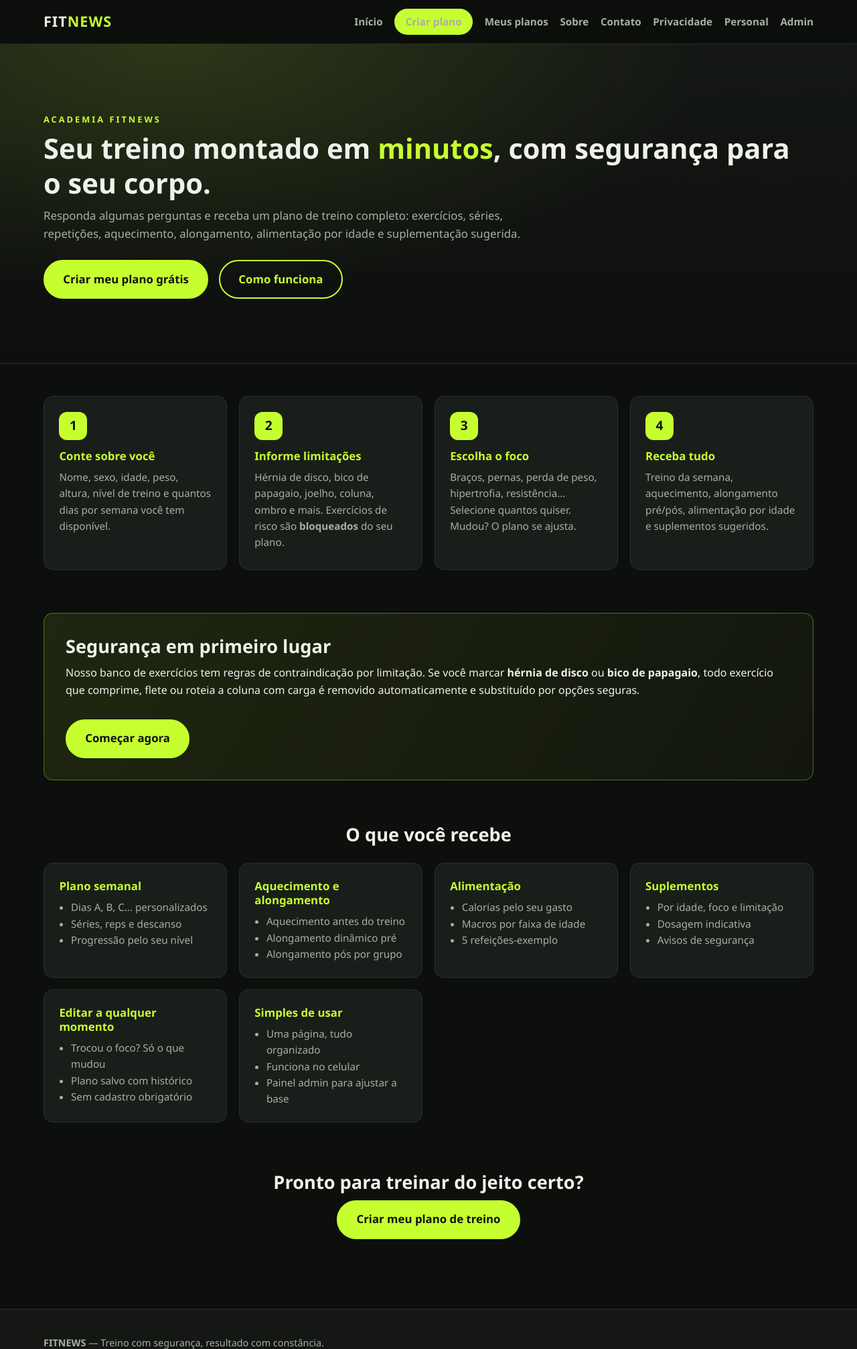
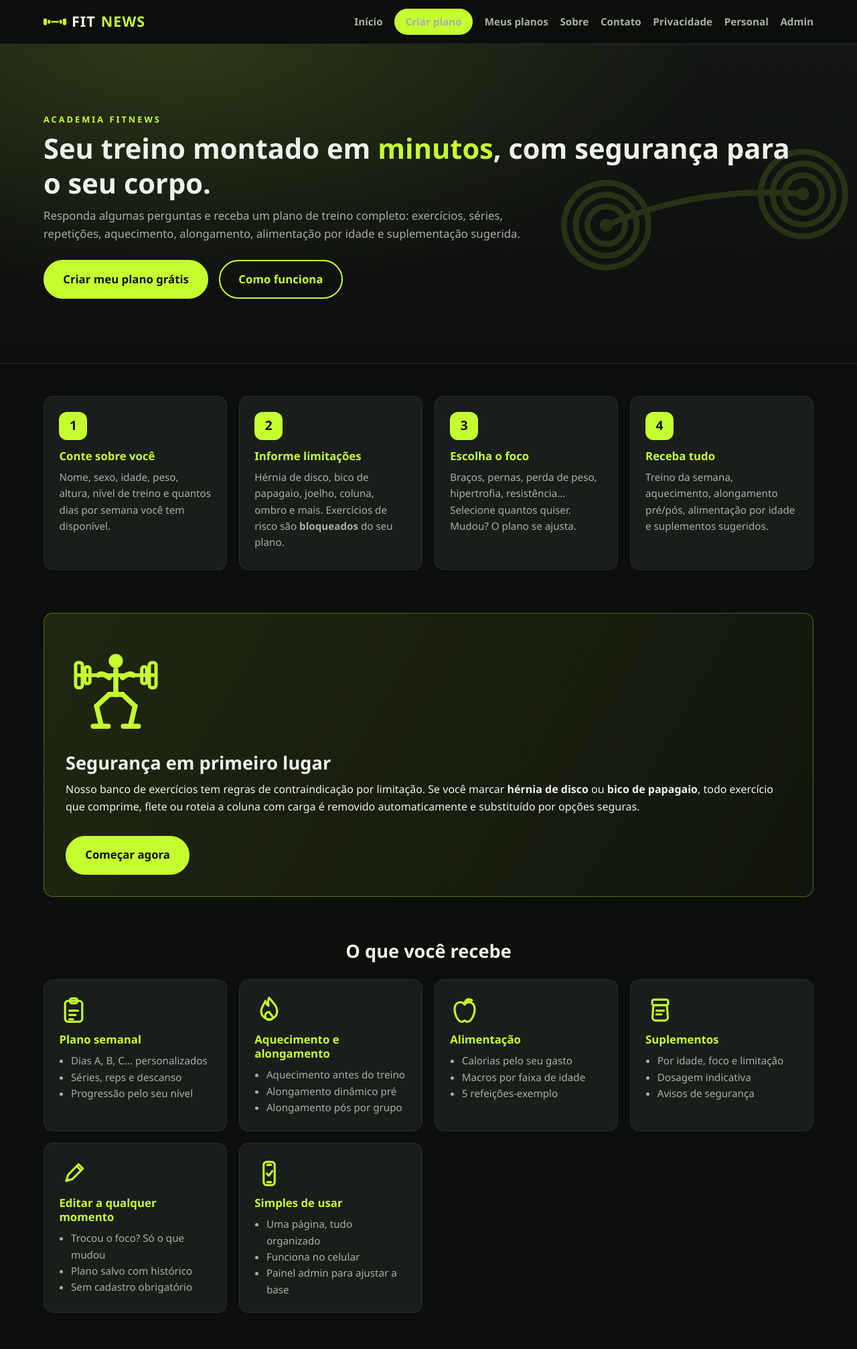
Before and after one commit to luizaugusto2006/fitnews, a Flask app: page / in a window 1280 px wide. Shown: the top 2014 px of the page at 67% size. Run offline with Flask 3, Linux system fonts and the light colour scheme.

Commit message:
Visual: SVGs de academia (barra, agachamento, icones), imagens enviadas, favicon e logo com halteres

```diff
--- a/static/css/style.css
+++ b/static/css/style.css
@@ -297,9 +297,54 @@ input[readonly] { color: var(--acento); font-weight: 700; }
 .disclaimer { font-size: .8rem !important; opacity: .8; }
 .cop { font-size: .8rem !important; opacity: .6; }
 
+/* ---------- imagens e ornamentos ---------- */
+.logo { display: flex; align-items: center; gap: .5rem; }
+.logo-ico { width: 34px; height: 17px; color: var(--acento); flex: 0 0 auto; }
+
+.hero { position: relative; overflow: hidden; }
+.hero > .container { position: relative; z-index: 1; }
+.hero-marca {
+  position: absolute; right: -4%; top: 50%; width: min(560px, 44vw);
+  transform: translateY(-50%) rotate(-9deg); opacity: .13;
+  pointer-events: none; user-select: none;
+}
+
+.seg-fig { width: 150px; flex: 0 0 auto; align-self: center; }
+
+.ico-card { display: block; width: 44px; height: 44px; margin-bottom: .7rem; }
+
+.fig-branca {
+  margin: 0; background: #fff; padding: 10px; border-radius: 18px;
+  box-shadow: 0 14px 34px rgba(0,0,0,.4); display: block;
+}
+.fig-branca img { display: block; width: 100%; height: auto; border-radius: 10px; }
+
+.sobre-topo {
+  display: grid; grid-template-columns: 1.5fr .9fr; gap: 2rem;
+  align-items: center; margin-bottom: 1.8rem;
+}
+.sobre-fig { max-width: 320px; justify-self: end; }
+
+.cabecalho-form { display: flex; gap: 1.6rem; align-items: center; justify-content: space-between; }
+.tile-topo { width: 160px; flex: 0 0 auto; }
+
+.plano-topo { position: relative; }
+.plano-topo > div, .plano-acoes { position: relative; z-index: 1; }
+.marca-plano {
+  position: absolute; right: 0; top: -6px; width: 240px; opacity: .1;
+  pointer-events: none; user-select: none;
+}
+
+.vazio-fig {
+  width: 150px; border-radius: 16px; border: 1px solid #fff;
+  box-shadow: 0 12px 28px rgba(0,0,0,.35); margin-bottom: 1.1rem;
+}
+.vazio p { margin-bottom: 1rem; }
+
 /* ---------- impressao ---------- */
 @media print {
-  .topo, .rodape, .abas, .plano-acoes, .acoes, .evitados { display: none !important; }
+  .topo, .rodape, .abas, .plano-acoes, .acoes, .evitados,
+  .marca-plano, .hero-marca { display: none !important; }
   body { background: #fff; color: #000; }
   .painel { display: block !important; page-break-inside: avoid; }
   .card, .dia, .bloco, .along-card { border: 1px solid #999; background: #fff; color: #000; }
@@ -432,4 +477,12 @@ input[readonly] { color: var(--acento); font-weight: 700; }
   .evitados { padding: .9rem 1rem; }
   .pagina-form, .pagina-plano { padding: 1.6rem 0 3rem; }
   h1 { font-size: 1.6rem; }
+
+  /* --- imagens e ornamentos no celular --- */
+  .hero-marca { width: 78vw; right: -24vw; opacity: .09; }
+  .seg-fig, .tile-topo, .marca-plano { display: none; }
+  .sobre-topo { grid-template-columns: 1fr; gap: 1.3rem; }
+  .sobre-fig { justify-self: center; max-width: 270px; }
+  .ico-card { width: 40px; height: 40px; }
+  .vazio-fig { width: 130px; }
 }
--- a/templates/base.html
+++ b/templates/base.html
@@ -10,12 +10,13 @@
   <meta name="apple-mobile-web-app-title" content="FitNews">
   <title>{% block title %}FitNews — Academia{% endblock %}</title>
   <meta name="description" content="FitNews: treinos personalizados com segurança, alimentação por idade e suplementação sugerida.">
+  <link rel="icon" type="image/svg+xml" href="{{ url_for('static', filename='img/favicon.svg') }}">
   <link rel="stylesheet" href="{{ url_for('static', filename='css/style.css') }}">
 </head>
 <body>
 <header class="topo">
   <div class="container topo-inner">
-    <a href="{{ url_for('index') }}" class="logo">FIT<span>NEWS</span></a>
+    <a href="{{ url_for('index') }}" class="logo"><svg class="logo-ico" viewBox="0 0 40 20" aria-hidden="true"><g fill="currentColor"><rect x="0" y="4" width="6" height="12" rx="2.5"/><rect x="7.5" y="6.5" width="4.5" height="7" rx="2"/><rect x="13" y="8.5" width="14" height="3" rx="1.5"/><rect x="28" y="6.5" width="4.5" height="7" rx="2"/><rect x="34" y="4" width="6" height="12" rx="2.5"/></g></svg>FIT<span>NEWS</span></a>
     <button class="menu-btn" id="menuBtn" aria-label="Abrir menu" aria-expanded="false" aria-controls="menuPrincipal">☰</button>
     <nav class="menu" id="menuPrincipal">
       <a href="{{ url_for('index') }}">Início</a>
--- a/templates/index.html
+++ b/templates/index.html
@@ -2,6 +2,7 @@
 {% block title %}FitNews — Academia de Musculação{% endblock %}
 {% block content %}
 <section class="hero">
+  <img class="hero-marca" src="{{ url_for('static', filename='img/barra.svg') }}" alt="" aria-hidden="true">
   <div class="container">
     <p class="selo">ACADEMIA FITNEWS</p>
     <h1>Seu treino montado em <span class="destaque">minutos</span>, com segurança para o seu corpo.</h1>
@@ -40,6 +41,7 @@
 
 <section class="container secoes">
   <div class="caixa-destaque">
+    <img class="seg-fig" src="{{ url_for('static', filename='img/agachamento.svg') }}" alt="" aria-hidden="true">
     <div>
       <h2>Segurança em primeiro lugar</h2>
       <p>Nosso banco de exercícios tem regras de contraindicação por limitação. Se você marcar <strong>hérnia de disco</strong> ou <strong>bico de papagaio</strong>, todo exercício que comprime, flete ou roteia a coluna com carga é removido automaticamente e substituído por opções seguras.</p>
@@ -51,12 +53,12 @@
 <section class="container secoes">
   <h2 class="titulo-secao">O que você recebe</h2>
   <div class="grade grade-3">
-    <div class="card card-lista"><h3>Plano semanal</h3><ul><li>Dias A, B, C... personalizados</li><li>Séries, reps e descanso</li><li>Progressão pelo seu nível</li></ul></div>
-    <div class="card card-lista"><h3>Aquecimento e alongamento</h3><ul><li>Aquecimento antes do treino</li><li>Alongamento dinâmico pré</li><li>Alongamento pós por grupo</li></ul></div>
-    <div class="card card-lista"><h3>Alimentação</h3><ul><li>Calorias pelo seu gasto</li><li>Macros por faixa de idade</li><li>5 refeições-exemplo</li></ul></div>
-    <div class="card card-lista"><h3>Suplementos</h3><ul><li>Por idade, foco e limitação</li><li>Dosagem indicativa</li><li>Avisos de segurança</li></ul></div>
-    <div class="card card-lista"><h3>Editar a qualquer momento</h3><ul><li>Trocou o foco? Só o que mudou</li><li>Plano salvo com histórico</li><li>Sem cadastro obrigatório</li></ul></div>
-    <div class="card card-lista"><h3>Simples de usar</h3><ul><li>Uma página, tudo organizado</li><li>Funciona no celular</li><li>Painel admin para ajustar a base</li></ul></div>
+    <div class="card card-lista"><img class="ico-card" src="{{ url_for('static', filename='img/icone-treino.svg') }}" alt="" aria-hidden="true"><h3>Plano semanal</h3><ul><li>Dias A, B, C... personalizados</li><li>Séries, reps e descanso</li><li>Progressão pelo seu nível</li></ul></div>
+    <div class="card card-lista"><img class="ico-card" src="{{ url_for('static', filename='img/icone-aquecimento.svg') }}" alt="" aria-hidden="true"><h3>Aquecimento e alongamento</h3><ul><li>Aquecimento antes do treino</li><li>Alongamento dinâmico pré</li><li>Alongamento pós por grupo</li></ul></div>
+    <div class="card card-lista"><img class="ico-card" src="{{ url_for('static', filename='img/icone-maca.svg') }}" alt="" aria-hidden="true"><h3>Alimentação</h3><ul><li>Calorias pelo seu gasto</li><li>Macros por faixa de idade</li><li>5 refeições-exemplo</li></ul></div>
+    <div class="card card-lista"><img class="ico-card" src="{{ url_for('static', filename='img/icone-suplemento.svg') }}" alt="" aria-hidden="true"><h3>Suplementos</h3><ul><li>Por idade, foco e limitação</li><li>Dosagem indicativa</li><li>Avisos de segurança</li></ul></div>
+    <div class="card card-lista"><img class="ico-card" src="{{ url_for('static', filename='img/icone-editar.svg') }}" alt="" aria-hidden="true"><h3>Editar a qualquer momento</h3><ul><li>Trocou o foco? Só o que mudou</li><li>Plano salvo com histórico</li><li>Sem cadastro obrigatório</li></ul></div>
+    <div class="card card-lista"><img class="ico-card" src="{{ url_for('static', filename='img/icone-celular.svg') }}" alt="" aria-hidden="true"><h3>Simples de usar</h3><ul><li>Uma página, tudo organizado</li><li>Funciona no celular</li><li>Painel admin para ajustar a base</li></ul></div>
   </div>
 </section>
 
--- a/templates/plano.html
+++ b/templates/plano.html
@@ -3,6 +3,7 @@
 {% block content %}
 <section class="container pagina-plano">
   <div class="plano-topo">
+    <img class="marca-plano" src="{{ url_for('static', filename='img/barra.svg') }}" alt="" aria-hidden="true">
     <div>
       <p class="selo">PLANO DE TREINO #{{ plano['id'] }}</p>
       <h1>Olá, {{ plano['nome'] }}!</h1>
--- a/templates/planos.html
+++ b/templates/planos.html
@@ -24,6 +24,7 @@
   </div>
   {% else %}
   <div class="vazio">
+    <img class="vazio-fig" src="{{ url_for('static', filename='img/agachamento-ref.png') }}" alt="" aria-hidden="true">
     <p>Nenhum plano gerado ainda.</p>
     <a href="{{ url_for('criar') }}" class="btn">Criar o primeiro plano</a>
   </div>
```
Also changed, not shown: templates/criar.html (+9 -2 lines), templates/sobre.html (+9 -2 lines), static/img/agachamento-ref.png (added), static/img/agachamento.svg (added), static/img/barra-ref.png (added), static/img/barra.svg (added), static/img/casal.png (added), static/img/favicon.svg (added), static/img/icone-aquecimento.svg (added), static/img/icone-celular.svg (added), static/img/icone-editar.svg (added), static/img/icone-maca.svg (added), static/img/icone-suplemento.svg (added), static/img/icone-treino.svg (added).
